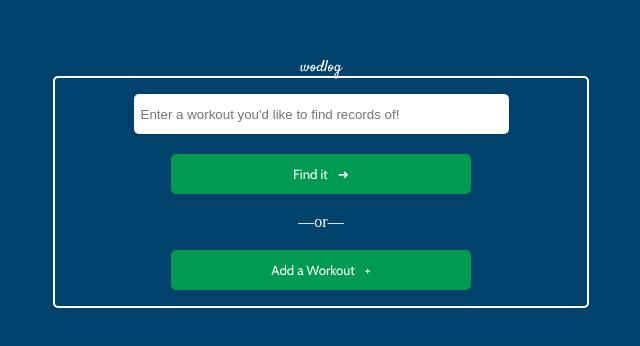
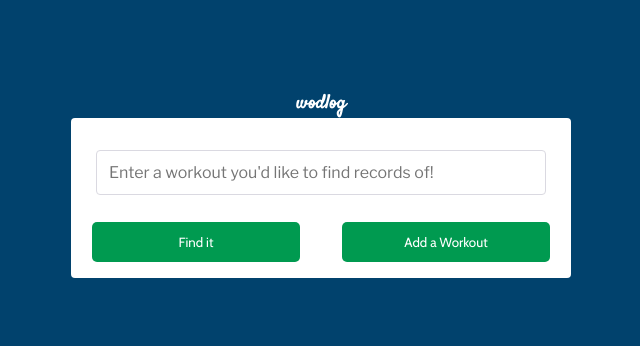
Before and after one commit to tjvonbr/wodlog-client, a React (Create React App) app: page /dashboard in a window 1280 px wide. Shown: the part 216-562 px from the top of the page, without its empty margins (319-959 px from the left). Built offline with nearby package versions, Linux system fonts and the light colour scheme.

Commit message:
Updated input classes for signin and registration

```diff
--- a/src/components/app-shell.js
+++ b/src/components/app-shell.js
@@ -2,7 +2,7 @@ import React from "react";
 
 function AppShell({ children }) {
   return(
-    <div className="shell">
+    <div className="shell center">
       {children}
     </div>
   )
--- a/src/sass/Home.scss
+++ /dev/null
@@ -1,46 +0,0 @@
-.home-wrapper {
-	height: 100vh;
-	width: 100vw;
-	background: $darkblue;
-	display: flex;
-	flex-direction: column;
-	justify-content: center;
-	align-items: center;
-}
-
-.home-form-input-wrapper {
-	width: 31.25rem;
-	padding: 1rem;
-	display: flex;
-	flex-direction: column;
-	align-items: center;
-	border: 2px solid white;
-	border-radius: 5px;
-}
-
-.home-input {
-	width: 75%;
-	height: 40px;
-	margin-bottom: 20px;
-	padding: 7px;
-	border: none;
-	border-radius: 5px;
-	box-sizing: border-box;
-
-	&:focus {
-		outline: none;
-	}
-}
-
-.home-form-btn-icon {
-	margin-left: 10px;
-}
-
-.home-form-split {
-	margin: 20px 0;
-}
-
-.home-form-split > span {
-	color: white;
-	font-weight: 500;
-}
--- a/src/sass/global.scss
+++ b/src/sass/global.scss
@@ -12,10 +12,11 @@ h1 {
 }
 
 .wodlog-logo {
-  margin: 0;
-  padding: 0;
+  margin: 0.3rem;
+  padding: 0rem;
   font-family: "Satisfy", cursive;
-  size: 2rem;
+  font-size: 1.2rem;
+  font-weight: 600;
   color: $white;
 }
 
@@ -41,8 +42,12 @@ h1 {
 }
 
 // Button sizes
-.sm {
+.small {
   width: 18.75rem;
+}
+
+.tiny {
+  width: 13rem;
 }
 
 // Button color schemes
--- a/src/sass/index.scss
+++ b/src/sass/index.scss
@@ -1,7 +1,7 @@
-@import "AddWorkout";
+@import "base/reset";
+@import "views/add";
+@import "views/home";
 @import "global";
-@import "Home";
-@import "base/reset";
 @import "components/modal";
 @import "components/modal-link";
 @import "layout/form";
--- a/src/sass/layout/_form.scss
+++ b/src/sass/layout/_form.scss
@@ -1,14 +1,10 @@
 .form-wrapper {
-  position: absolute;
   display: flex;
   flex-direction: column;
   justify-content: space-around;
   align-items: center;
   background: $white;
   border-radius: 4px;
-  top: 50%;
-  left: 50%;
-  transform: translate(-50%, -50%);
 }
 
 .form-header {
@@ -40,11 +36,10 @@
   font-size: 0.9rem;
 }
 
-.form-input {
+@mixin form-input {
   width: 100%;
   display: block;
   padding: 0.75rem;
-  margin-bottom: 2rem;
   font-family: "Libre Franklin", sans-serif;
   font-size: 1rem;
   box-sizing: border-box;
@@ -79,7 +74,7 @@
   }
 }
 
-// Config sizes for signin and registration
+// Config sizes for views dir
 .signin {
   width: 31.25rem;
   height: 31.25rem;
@@ -87,5 +82,21 @@
 
 .register {
   width: 31.25rem;
-  height: 40em;
+  height: 40rem;
 }
+
+.dashboard {
+  width: 31.25rem;
+  height: 10rem;
+}
+
+// Various config for view inputs
+.dashboard-input {
+  @include form-input;
+  margin-top: 1rem;
+}
+
+.registration-input {
+  @include form-input;
+  margin-bottom: 2rem;
+}
--- a/src/sass/layout/_shell.scss
+++ b/src/sass/layout/_shell.scss
@@ -3,3 +3,10 @@
   height: 100vh;
   background: $darkblue;
 }
+
+.center {
+  display: flex;
+  flex-direction: column;
+  justify-content: center;
+  align-items: center;
+}
--- /dev/null
+++ b/src/sass/views/_home.scss
@@ -0,0 +1,6 @@
+.btn-wrapper {
+  width: 100%;
+  display: flex;
+  flex-direction: row;
+  justify-content: space-around;
+}
--- a/src/views/AddWorkout.js
+++ b/src/views/AddWorkout.js
@@ -1,4 +1,5 @@
 import React, { useState } from 'react';
+import { AppShell } from "../components/app-shell";
 import axios from 'axios';
 import { useHistory } from "react-router-dom";
 
@@ -29,9 +30,9 @@ function AddWorkout() {
   }
 
   return (
-    <div className="addworkout-wrapper">
+    <AppShell>
       <form
-        className="addworkout-form-wrapper"
+        className="form-wrapper"
         action="submit"
       >
       <label className="addworkout-description-label">
@@ -74,7 +75,7 @@ function AddWorkout() {
           Submit workout!
         </button>
       </form>
-    </div>
+     </AppShell>
   )
 };
 
--- a/src/views/Home.js
+++ b/src/views/Home.js
@@ -1,12 +1,15 @@
 import React, { useState } from "react";
 import axios from "axios";
+import { Spinner } from "../components/spinner";
 import { useHistory } from "react-router-dom";
+import { AppShell } from "../components/app-shell";
 import { WodlogLogo } from "../components/logo";
 
 function Home() {
   const history = useHistory();
 
   const [search, setSearch] = useState("");
+  const [loading, setLoading] = useState(false);
 
   function handleChange(event) {
     setSearch(event.target.value);
@@ -14,53 +17,55 @@ function Home() {
 
   function handleSubmit(event) {
     event.preventDefault();
+    setLoading(true);
     axios.get(`http://localhost:8888/workouts/${search}`)
       .then(response => {
+        setLoading(true);
         window.localStorage.setItem("workouts", JSON.stringify(response.data));
         history.push({
           pathname: "/results",
           state: {data: response.data}
         })
       })
-      .catch(error => console.log(error))
+      .catch(error => {
+        setLoading(false);
+        console.log(error);
+      })
   }
 
   return (
-    <div className="home-wrapper">
+    <AppShell>
       <WodlogLogo />
       <form
-        className="home-form-input-wrapper"
+        className="form-wrapper dashboard"
         action="submit"
       >
+        <div className="form-input-wrapper">
           <input
-          className="home-input"
+            className="dashboard-input"
             type="text"
             name="search"
             value={search}
             placeholder="Enter a workout you'd like to find records of!"
             onChange={handleChange}
           />
+        </div>
+        <div className="btn-wrapper">
           <button
-          className="btn sm green"
+            className="tiny green btn"
             onClick={handleSubmit}
           >
-          Find it
-          <span className="home-form-btn-icon">&#10140;</span>
+            { loading ? <Spinner /> : "Find it" }
           </button>
-        <div className="home-form-split">
-          <span className="home-or-span">&#8213;</span>
-          <span>or</span>
-          <span>&#8213;</span>
-        </div>
           <button
-          className="btn sm green"
+            className="tiny green btn"
             onClick={() => history.push("/addworkout")}
           >
             Add a Workout
-          <span className="home-form-btn-icon">&#43;</span>
           </button>
+        </div>
       </form>
-    </div>
+    </AppShell>
   )
 };
 
--- a/src/views/Register.js
+++ b/src/views/Register.js
@@ -1,7 +1,8 @@
 import React, { useState } from "react";
+import { AppShell } from "../components/app-shell";
 import { Spinner } from "../components/spinner";
+import { WodlogLogo } from "../components/logo";
 import { client } from "../utils/client";
-import { AppShell } from "../components/app-shell";
 
 function Register(props) {
   const [credentials, setCredentials] = useState({
@@ -31,6 +32,7 @@ function Register(props) {
 
   return (
     <AppShell>
+      <WodlogLogo />
       <form
         className="form-wrapper register"
         action="submit"
@@ -44,7 +46,7 @@ function Register(props) {
               Username
             </label>
             <input
-              className="form-input"
+              className="registration-input"
               type="text"
               name="username"
               value={credentials.username}
@@ -54,7 +56,7 @@ function Register(props) {
               Email
             </label>
             <input
-              className="form-input"
+              className="registration-input"
               type="email"
               name="email"
               value={credentials.email}
@@ -64,7 +66,7 @@ function Register(props) {
               Password
             </label>
             <input
-              className="form-input"
+              className="registration-input"
               type="password"
               name="password"
               value={credentials.password}
@@ -73,7 +75,7 @@ function Register(props) {
         </div>
         <div className="form-redirect-wrapper">
           <button
-            className="btn sm blue"
+            className="small blue btn"
             onClick={handleRegister}
           >
             { loading ? <Spinner /> : "Register" }
--- a/src/views/SignIn.js
+++ b/src/views/SignIn.js
@@ -1,6 +1,7 @@
 import React, { useState } from "react";
 import { AppShell } from "../components/app-shell";
 import { Spinner } from "../components/spinner";
+import { WodlogLogo } from "../components/logo";
 import { client } from "../utils/client";
 
 function SignIn(props) {
@@ -29,6 +30,7 @@ function SignIn(props) {
 
   return (
     <AppShell>
+      <WodlogLogo />
       <form
         className="form-wrapper signin"
         action="submit"
@@ -45,7 +47,7 @@ function SignIn(props) {
             Email or username
           </label>
           <input
-            className="form-input"
+            className="registration-input"
             type="text"
             name="username"
             value={credentials.username}
@@ -55,7 +57,7 @@ function SignIn(props) {
             Password
           </label>
           <input
-            className="form-input"
+            className="registration-input"
             type="password"
             name="password"
             value={credentials.password}
@@ -64,7 +66,7 @@ function SignIn(props) {
         </div>
         <div className="form-redirect-wrapper">
           <button
-            className="btn sm blue"
+            className="small blue btn"
             onClick={handleLogin}
           >
             { loading ? <Spinner /> : "Sign in" }
```
Also changed, not shown: src/sass/views/_add.scss (renamed from src/sass/AddWorkout.scss). Lines whose indentation alone changed are shown as unchanged.
